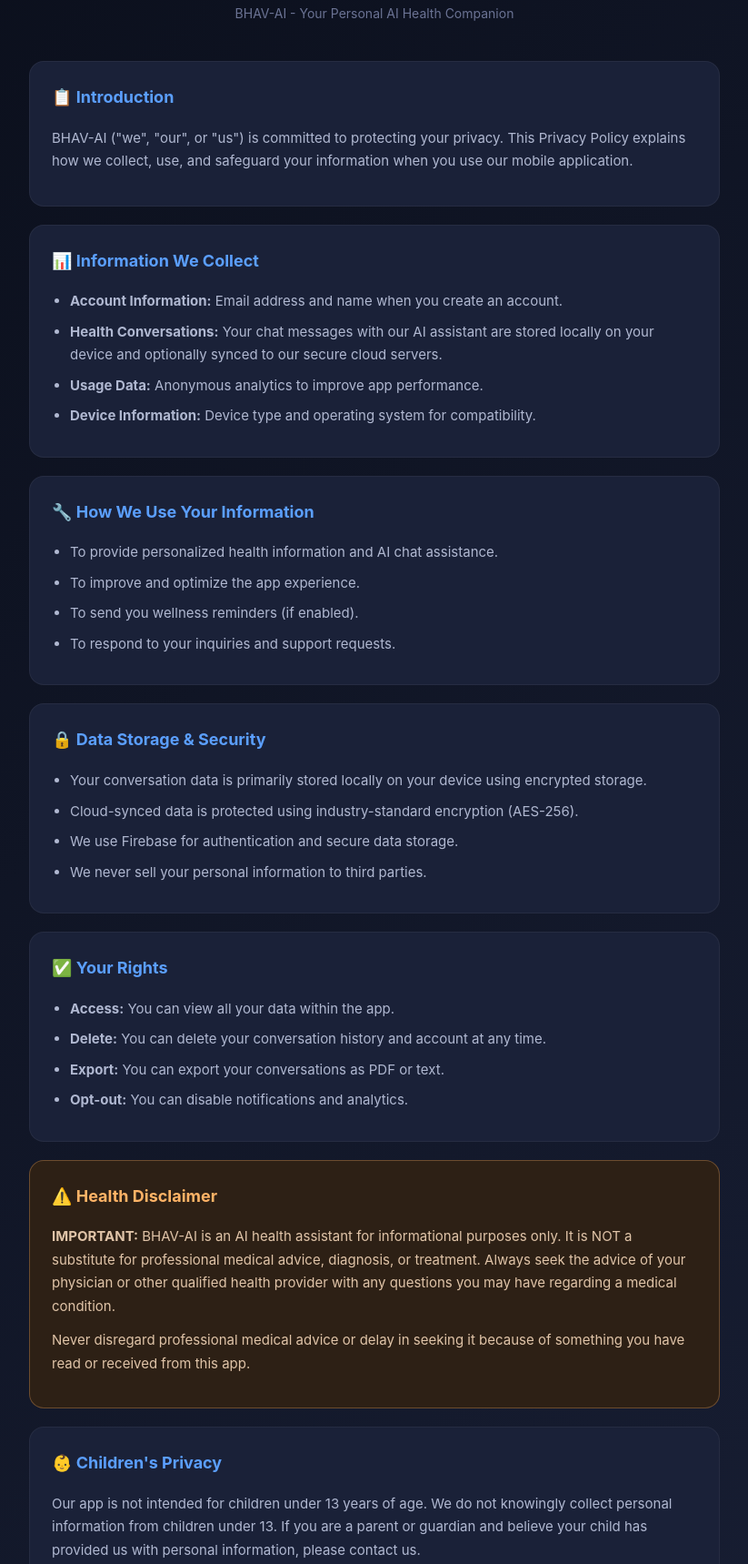
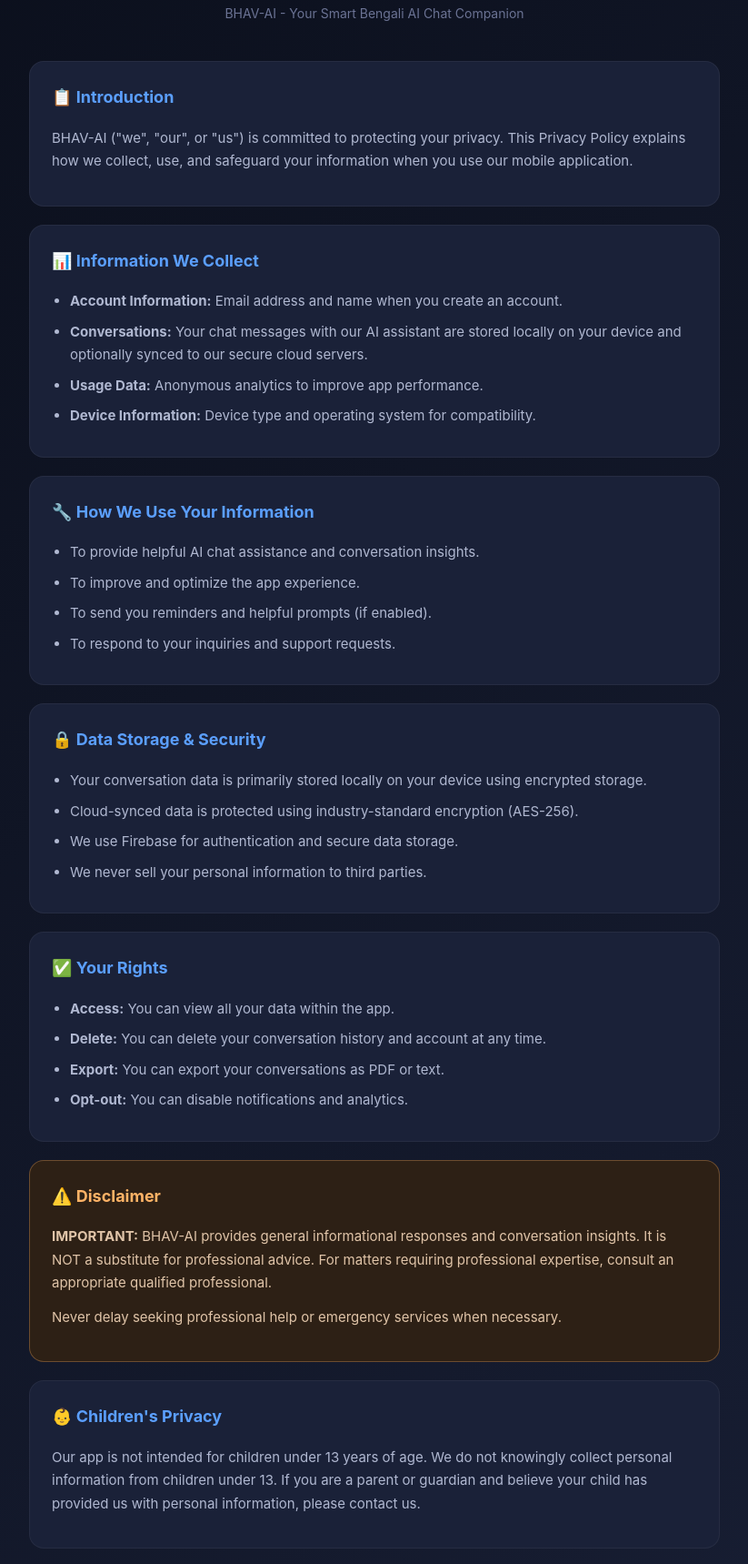
Before and after one commit to PRIYUNSHU21/bhavai-privacy, a plain HTML site: page privacy-policy.html in a window 1280 px wide. Shown: the part 221-1940 px from the top of the page at 91% size, without its empty margins (228-1051 px from the left). Drawn offline with Linux system fonts and the light colour scheme.

Commit message:
Revise privacy policy and update logo reference
Updated privacy policy content and styling.

```diff
--- a/privacy-policy.html
+++ b/privacy-policy.html
@@ -143,9 +143,9 @@
 <body>
     <div class="container">
         <div class="header">
-            <div class="logo">🏥</div>
+            <div class="logo"><img src="/assets/logo.png" alt="BHAV-AI logo" style="width:56px;height:56px;border-radius:50%;"/></div>
             <h1>Privacy Policy</h1>
-            <p class="subtitle">BHAV-AI - Your Personal AI Health Companion</p>
+            <p class="subtitle">BHAV-AI - Your Smart Bengali AI Chat Companion</p>
         </div>
 
         <div class="section">
@@ -157,7 +157,7 @@
             <h2>📊 Information We Collect</h2>
             <ul>
                 <li><strong>Account Information:</strong> Email address and name when you create an account.</li>
-                <li><strong>Health Conversations:</strong> Your chat messages with our AI assistant are stored locally on your device and optionally synced to our secure cloud servers.</li>
+                <li><strong>Conversations:</strong> Your chat messages with our AI assistant are stored locally on your device and optionally synced to our secure cloud servers.</li>
                 <li><strong>Usage Data:</strong> Anonymous analytics to improve app performance.</li>
                 <li><strong>Device Information:</strong> Device type and operating system for compatibility.</li>
             </ul>
@@ -166,9 +166,9 @@
         <div class="section">
             <h2>🔧 How We Use Your Information</h2>
             <ul>
-                <li>To provide personalized health information and AI chat assistance.</li>
+                <li>To provide helpful AI chat assistance and conversation insights.</li>
                 <li>To improve and optimize the app experience.</li>
-                <li>To send you wellness reminders (if enabled).</li>
+                <li>To send you reminders and helpful prompts (if enabled).</li>
                 <li>To respond to your inquiries and support requests.</li>
             </ul>
         </div>
@@ -194,9 +194,9 @@
         </div>
 
         <div class="section warning">
-            <h2>⚠️ Health Disclaimer</h2>
-            <p><strong>IMPORTANT:</strong> BHAV-AI is an AI health assistant for informational purposes only. It is NOT a substitute for professional medical advice, diagnosis, or treatment. Always seek the advice of your physician or other qualified health provider with any questions you may have regarding a medical condition.</p>
-            <p>Never disregard professional medical advice or delay in seeking it because of something you have read or received from this app.</p>
+            <h2>⚠️ Disclaimer</h2>
+            <p><strong>IMPORTANT:</strong> BHAV-AI provides general informational responses and conversation insights. It is NOT a substitute for professional advice. For matters requiring professional expertise, consult an appropriate qualified professional.</p>
+            <p>Never delay seeking professional help or emergency services when necessary.</p>
         </div>
 
         <div class="section">
@@ -213,7 +213,7 @@
             <h2>📧 Contact Us</h2>
             <p>If you have any questions about this Privacy Policy or our data practices, please contact us:</p>
             <div class="contact-box">
-                <p>📧 Email: <a href="mailto:support@bhavai.health">support@bhavai.health</a></p>
+                <p>📧 Email: <a href="mailto:support@bhavai.app">support@bhavai.app</a></p>
             </div>
         </div>
 
```
